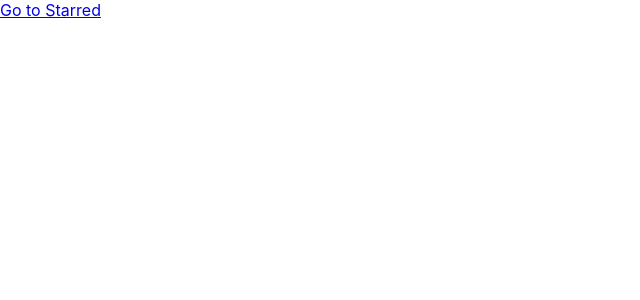
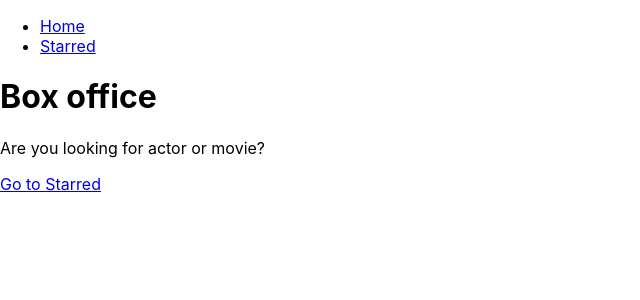
Before and after one commit to Manish3330/box-office-app, a React (Create React App) app: page / in a window 1280 px wide. Shown: the top 300 px of the page, without its empty margins (0-640 px from the left). Built offline with nearby package versions, Linux system fonts and the light colour scheme.

Commit message:
Added home and starred pages and learnt React router and setup the Main Layout that will be common in our home and starred component

```diff
--- a/src/App.jsx
+++ b/src/App.jsx
@@ -1,13 +1,15 @@
 import { BrowserRouter, Routes, Route } from 'react-router-dom';
 import Home from './pages/Home.jsx';
 import Starred from './pages/Starred.jsx';
-
+import MainLayout from './components/MainLayout';
 function App() {
   return (
     <BrowserRouter>
       <Routes>
+        <Route element={<MainLayout/>}>
         <Route path="/" element={<Home />}></Route>
         <Route path="/starred" element={<Starred />}></Route>
+        </Route>
         <Route path="*" element={<div>Not found</div>}></Route>
       </Routes>
     </BrowserRouter>
--- /dev/null
+++ b/src/components/AppTitle.jsx
@@ -0,0 +1,8 @@
+export default function AppTitle (props){
+    const {title=" Box office", subtitle="Are you looking for actor or movie?"}= props
+    return (<div>
+<h1>{title}</h1>
+<p>{subtitle}</p>
+    </div>)
+
+}
--- /dev/null
+++ b/src/components/MainLayout.jsx
@@ -0,0 +1,13 @@
+import { Outlet } from 'react-router-dom';
+import Navs from './Navs';
+import AppTitle from './AppTitle';
+const MainLayout = () => {
+  return (
+    <>
+      <Navs/>
+      <AppTitle/>
+      <Outlet/>
+    </>
+  );
+};
+export default MainLayout;
--- /dev/null
+++ b/src/components/Navs.jsx
@@ -0,0 +1,19 @@
+import { Link } from 'react-router-dom';
+const Links = [
+  { text: 'Home', To: '/' },
+  { text: 'Starred', To: '/Starred' },
+];
+const Navs = () => {
+  return (
+    <div>
+      <ul>
+        {Links.map(Item => (
+          <li key={Item.To}>
+            <Link to={Item.To}>{Item.text}</Link>
+          </li>
+        ))}
+      </ul>
+    </div>
+  );
+};
+export default Navs;
```
